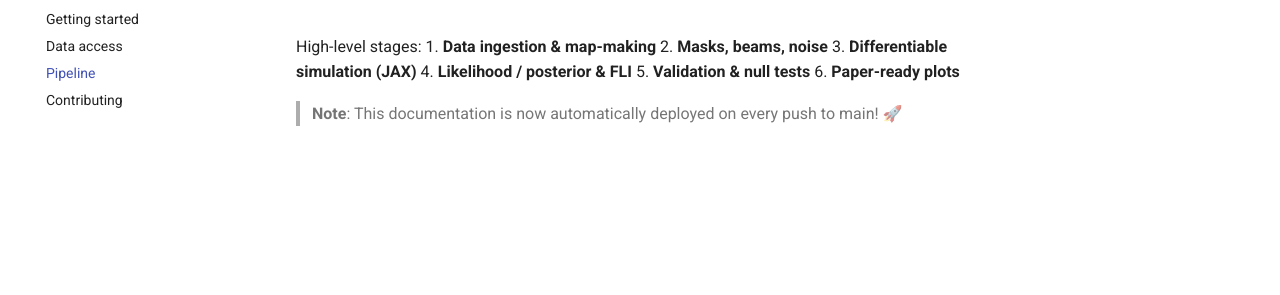
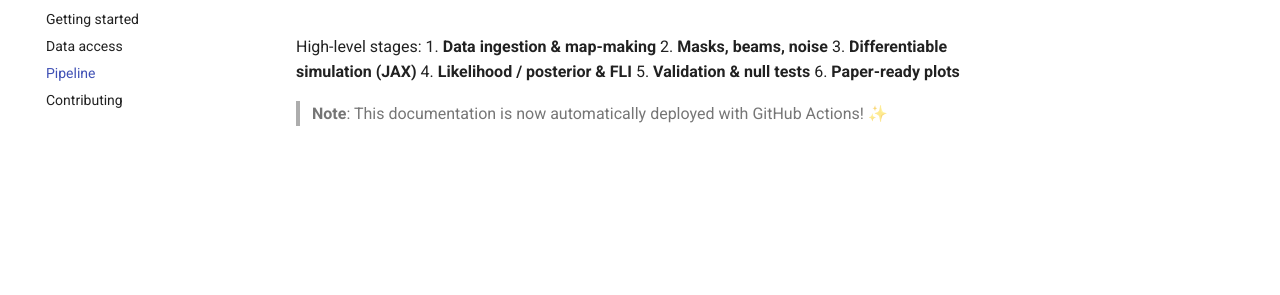
Before and after one commit to Joletaxi19/thesis-desi-cmb-fli, an MkDocs documentation site: the page built from docs/pipeline.md, in a window 1280 px wide. Shown: the part 146-441 px from the top of the page. Built offline with MkDocs 1.6.1 and Material for MkDocs 9.7.7, drawn with Linux system fonts in a browser that asks for light colours.

Commit message:
docs: test GitHub Actions deployment

```diff
--- a/docs/pipeline.md
+++ b/docs/pipeline.md
@@ -8,4 +8,4 @@ High-level stages:
 5. **Validation & null tests**
 6. **Paper-ready plots**
 
-> **Note**: This documentation is now automatically deployed on every push to main! 🚀
+> **Note**: This documentation is now automatically deployed with GitHub Actions! ✨
```
